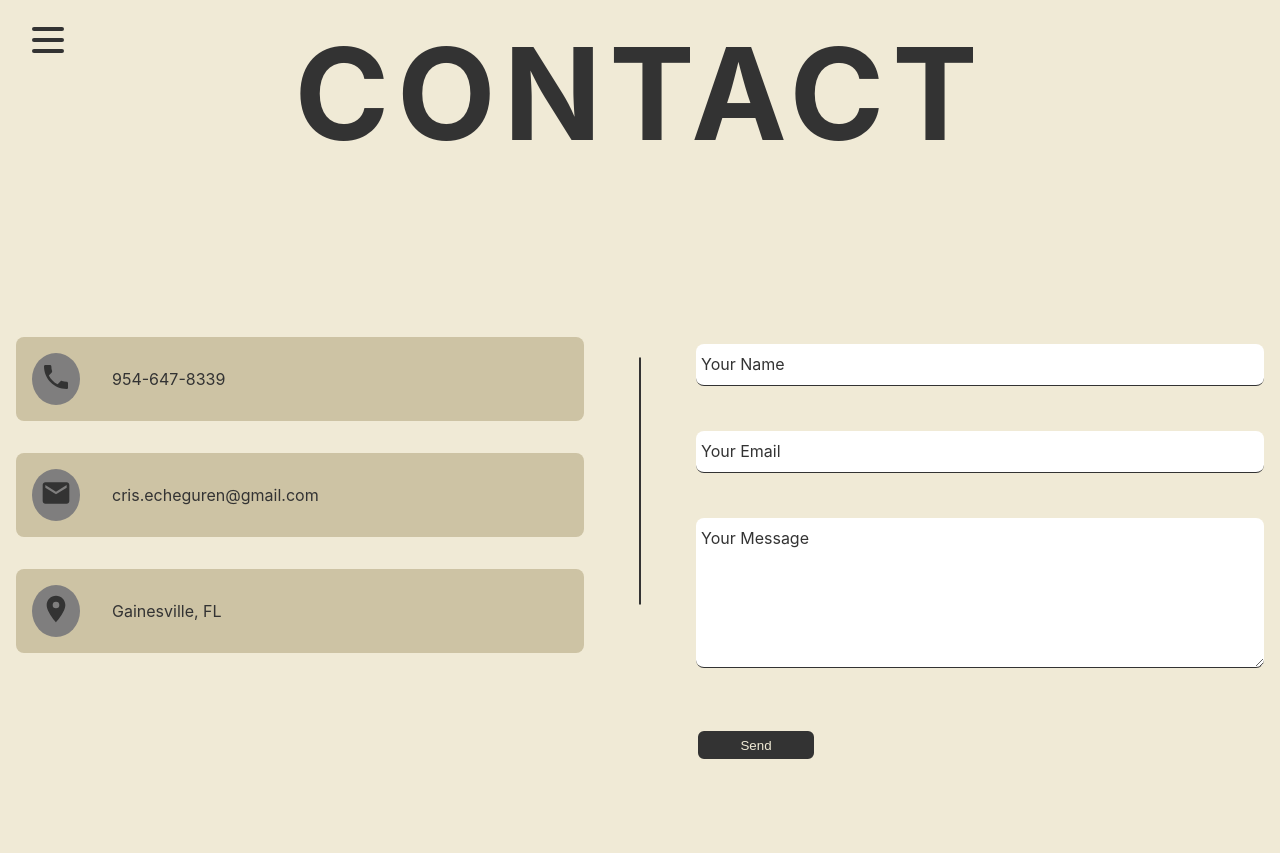
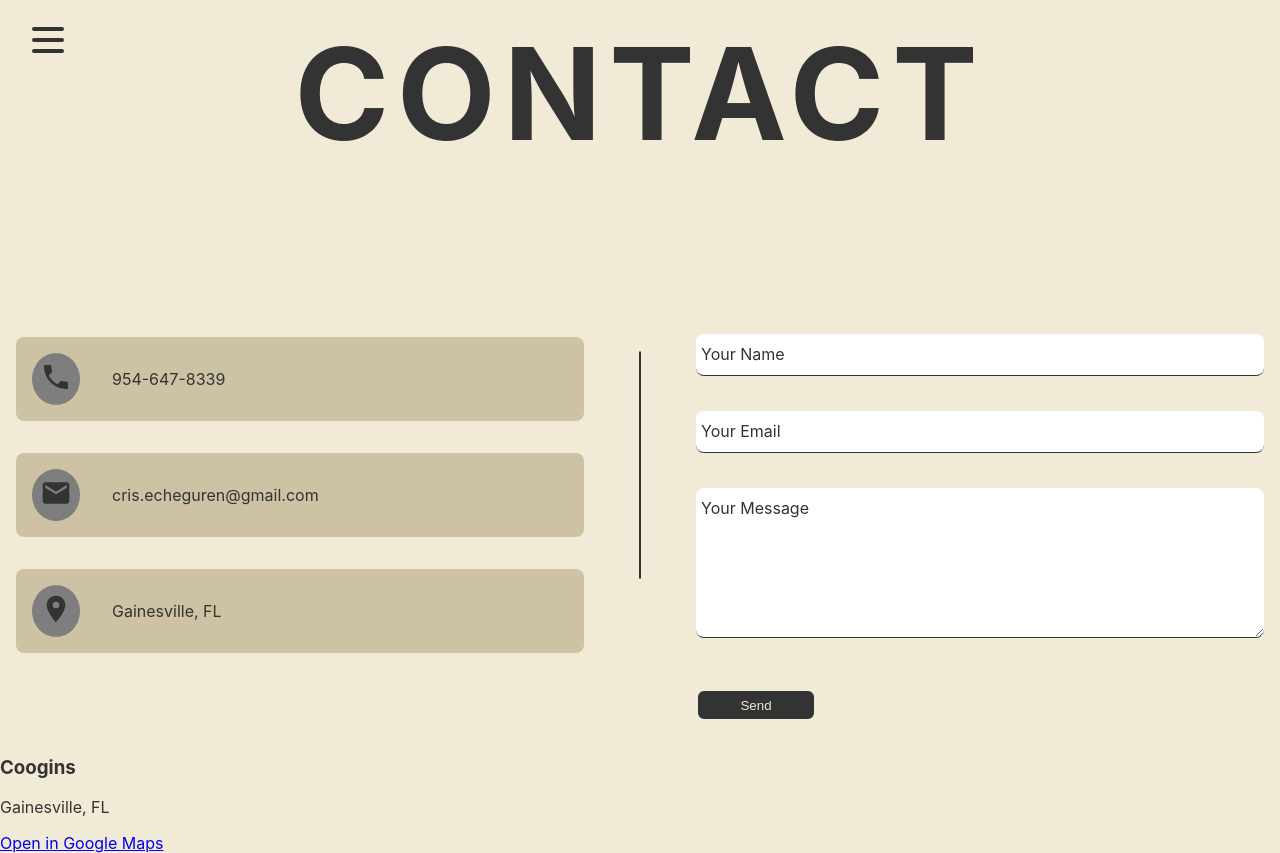
Before and after one commit to crisecheguren/resume-2023, a React (Create React App) app: page /contact in a window 1280 px wide. Before the commit the page ends 800 px from the top, so only its background shows below. Built offline with nearby package versions, Linux system fonts and the light colour scheme.

Commit message:
added map component, fixed some styling

```diff
--- a/src/components/form-input/form-input.styles.jsx
+++ b/src/components/form-input/form-input.styles.jsx
@@ -11,7 +11,7 @@ export const StyledGroup = styled.div`
 
 
     position: relative;
-    margin: 45px 0;
+    margin: 35px 0;
     .form-input {
         background: none;
         background-color: white;
--- a/src/components/form-text-area/form-text-area.styles.jsx
+++ b/src/components/form-text-area/form-text-area.styles.jsx
@@ -11,7 +11,7 @@ export const StyledGroup = styled.div`
 
 
     position: relative;
-    margin: 45px 0;
+    margin: 35px 0;
     .form-text-area {
         background: none;
         background-color: white;
--- /dev/null
+++ b/src/components/map/map.component.jsx
@@ -0,0 +1,18 @@
+import { Link } from "react-router-dom"
+
+const Map = () => {
+    return (
+        <div>
+            <div className='mapContainer'>
+                <div className='mapCard'>
+                    <h3 className='mapCardHeader'>Coogins</h3>
+                    <p className='mapCardText'>Gainesville, FL</p>
+                    <Link to={'https://www.google.com/maps/place/Deer+Run,+Gainesville,+FL+32653/@29.7105424,-82.3979759,15z/data=!3m1!4b1!4m6!3m5!1s0x88e8bad796d6bbe3:0xabdb531efd5dcd2e!8m2!3d29.713903!4d-82.3980661!16s%2Fg%2F11bvtdz1bj'} target="_blank" rel="noreferrer" className='mapCardLink'>Open in Google Maps</Link>
+                </div>
+            </div>
+        </div>
+
+    )
+}
+
+export default Map
--- a/src/global.js
+++ b/src/global.js
@@ -22,5 +22,5 @@ export const GlobalStyle = createGlobalStyle`
     .vertical-timeline-element-content {
         box-shadow: 0 0.25rem 0.5rem rgba(0, 0, 0, 0.25), 0 0.4rem 1.25rem 0 rgba(0, 0, 0, 0.1) !important;
         padding: 2rem 3rem !important;
-
+    }
 `;
--- a/src/routes/contact/contact.component.jsx
+++ b/src/routes/contact/contact.component.jsx
@@ -1,6 +1,7 @@
 import { MdEmail, MdLocalPhone } from "react-icons/md";
 import ContactForm from "../../components/contact-form/contact-form.component";
 import ContactItem from "../../components/contact-item/contact-item.component";
+import Map from "../../components/map/map.component";
 import { ContactWrapper, StyledContainer, StyledHeader } from "./contact.styles";
 
 const Contact = () => {
@@ -24,7 +25,8 @@ const Contact = () => {
                     <div className="right">
                         <ContactForm/>
                     </div>
-            </ContactWrapper>
+                </ContactWrapper>
+            <Map />
         </StyledContainer>
     );
 };
```
Also changed, not shown: src/components/map/maps.styles.jsx (added).
